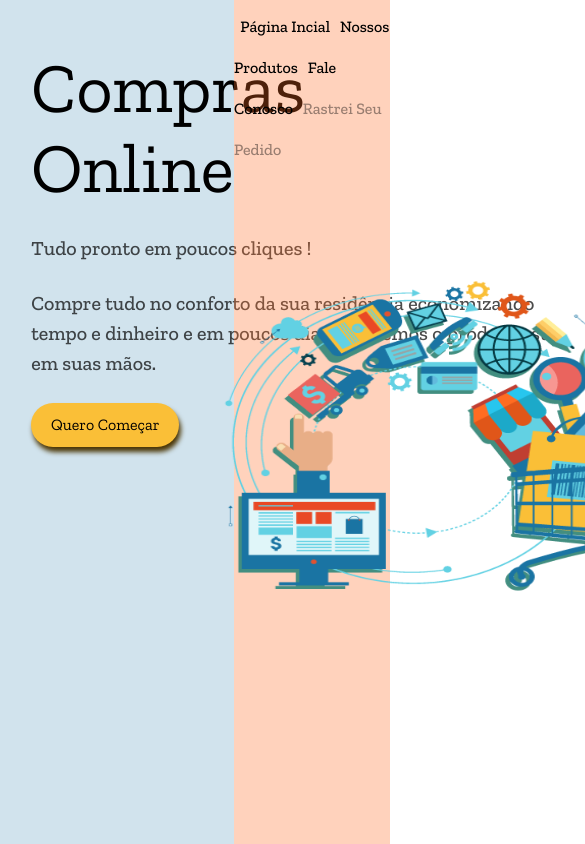
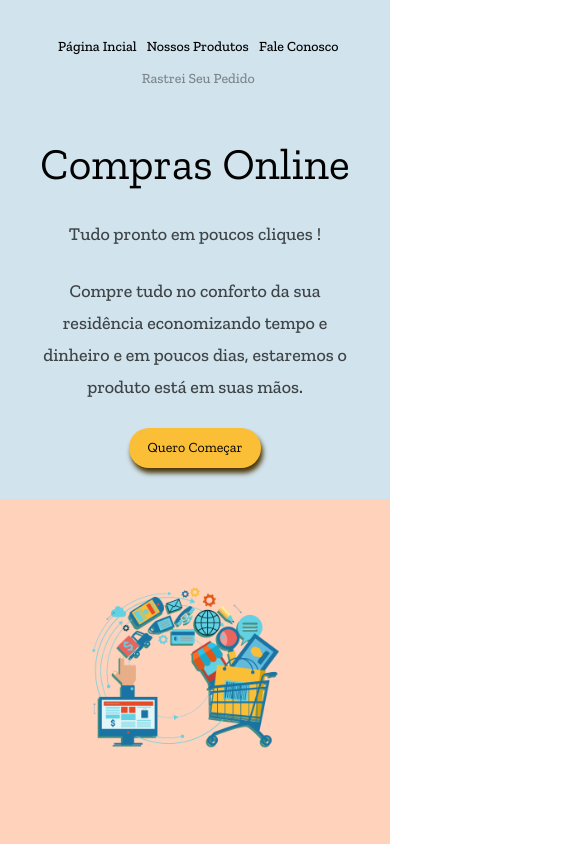
Before and after one commit to flaviodrummond/Compras-Online, a plain HTML site: page index.html in a window 390 px wide. Shown: the top 844 px of the page, 585 px wide, since content can reach past the window. Drawn offline with nearby package versions, Linux system fonts and the light colour scheme.

Commit message:
criado um novo header no containet left, feito o redimensionamento da nossa pág

```diff
--- a/index.html
+++ b/index.html
@@ -16,6 +16,15 @@
 
         <section class="container-left">
 
+            <header class="header-left">
+
+                <a class="link">Página Incial</a>
+                <a class="link">Nossos Produtos</a>
+                <a class="link">Fale Conosco</a>
+                <a class="link">Rastrei Seu Pedido</a>
+
+            </header>
+
             <h1>Compras Online</h1>
 
             <p>Tudo pronto em poucos cliques !</p>
@@ -29,7 +38,7 @@
 
         <section class="container-right">
 
-            <header>
+            <header class="header-right">
 
                 <a class="link">Página Incial</a>
                 <a class="link">Nossos Produtos</a>
--- a/style.css
+++ b/style.css
@@ -17,6 +17,10 @@ main {
     background-color: rgba(26, 116, 163, 0.20);
     height: 100vh;
     padding: 8%;
+}
+
+.header-left {
+    display: none;
 }
 
 h1 {
@@ -65,8 +69,8 @@ button:active {
     height: 100vh;
 }
 
-header {
-    margin: 4% 0 ;
+.header-right {
+    margin: 4% 0;
 }
 
 .link {
@@ -95,5 +99,123 @@ img {
     position: relative;
     right: 28%;
     top: 10%;
+}
+
+@media (max-width: 1200px) {
+
+    h1 {
+        font-size: 64px;
+        line-height: 72px;
+        margin-top: 12%;
+    }
+
+    p {
+        font-size: 20px;
+        line-height: 26px;
+        width: 500px;
+    }
+
+    .link {
+        font-size: 14px;
+        line-height: 26px;
+        margin-left: 2%;
+    }
+
+    img {
+        width: 500px;
+        height: 340px;
+        position: relative;
+        right: 28%;
+        top: 10%;
+    }
+}
+
+@media (max-width: 960px) {
+
+    h1 {
+        font-size: 52px;
+        line-height: 64px;
+        margin-top: 20%;
+    }
+
+    p {
+        font-size: 18px;
+        line-height: 26px;
+        width: 420px;
+    }
+
+    button {
+        width: 132px;
+        height: 40px;
+        font-size: 14px;
+        line-height: 28px;
+    }
+}
+
+@media (max-width: 840px) {
+
+    .container-left {
+        width: 100vw;
+        height: auto;
+        text-align: center;
+    }
+
+    .header-left {
+        display: block;
+    }
+
+    h1 {
+        font-size: 52px;
+        line-height: 64px;
+        margin-top: 12%;
+    }
+
+    p {
+        font-size: 20px;
+        line-height: 32px;
+        width: auto;
+    }
+
+    .container-right {
+        display: block;
+        position: static;
+        width: 100vw;
+        padding: 20%;
+    }
+
+    .header-right {
+        display: none;
+    }
+
+    img {
+        width: 90%;
+        height: auto;
+        position: static;
+
+    }
+}
+
+@media screen and (max-width: 440px) {
+
+    h1 {
+        font-size: 44px;
+        line-height: 58px;
+        margin-top: 12%;
+    }
+
+    .link {
+        font-size: 14px;
+        line-height: 32px;
+        margin-left: 2%;
+    }
+
+    p {
+        font-size: 18px;
+        line-height: 32px;
+        width: auto;
+    }
+
+
+
 
 }
```
